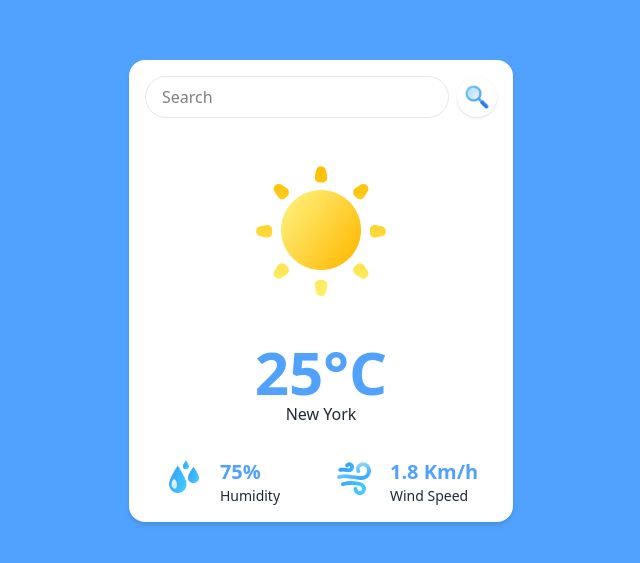
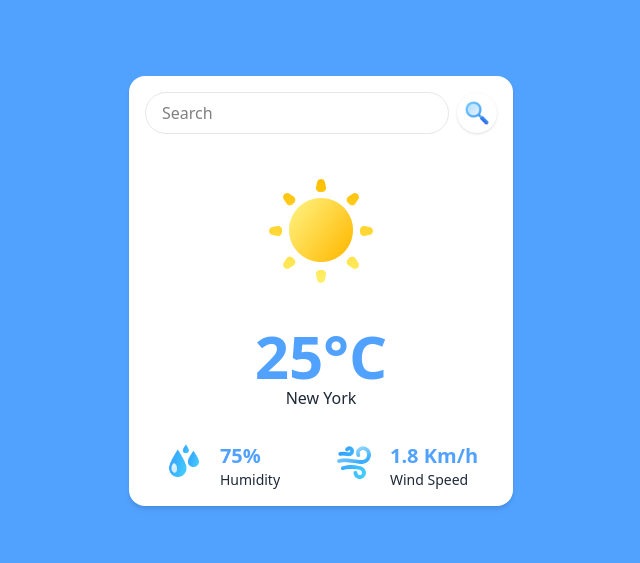
Before and after one commit to theekshana-nirmal/react-weather-app, a React (Vite) app: page / in a window 1280 px wide. Shown: the part 109-672 px from the top of the page, without its empty margins (319-959 px from the left). Built offline with nearby package versions, Linux system fonts and the light colour scheme.

Commit message:
Reduce width of weather icon from 40 to 32 for better layout consistency

```diff
--- a/src/components/Weather.css
+++ b/src/components/Weather.css
@@ -20,7 +20,7 @@
 
 /* Main Body Section */
 .weather-icon {
-  @apply w-40
+  @apply w-32
 }
 
 .location-data{
```
